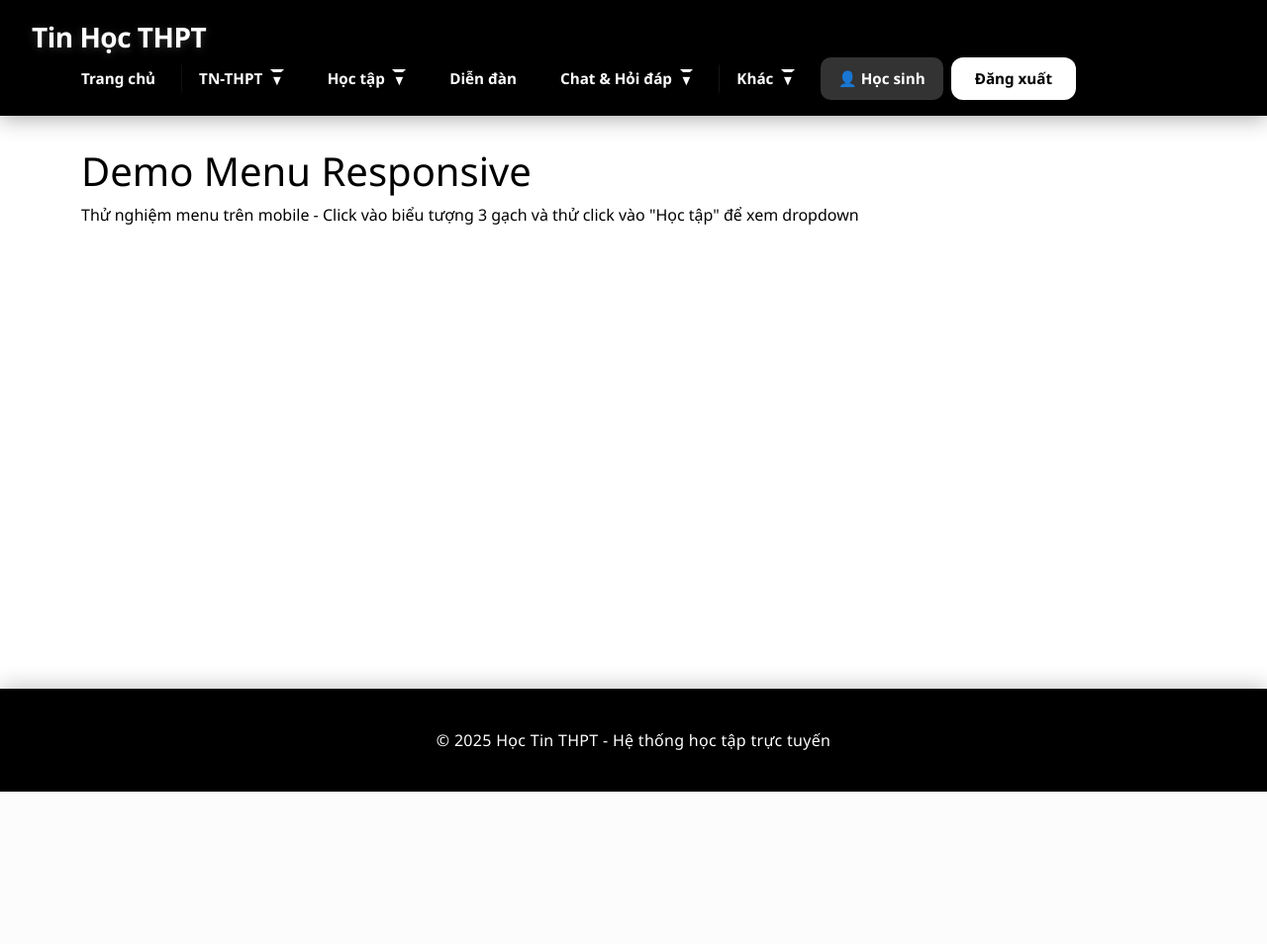
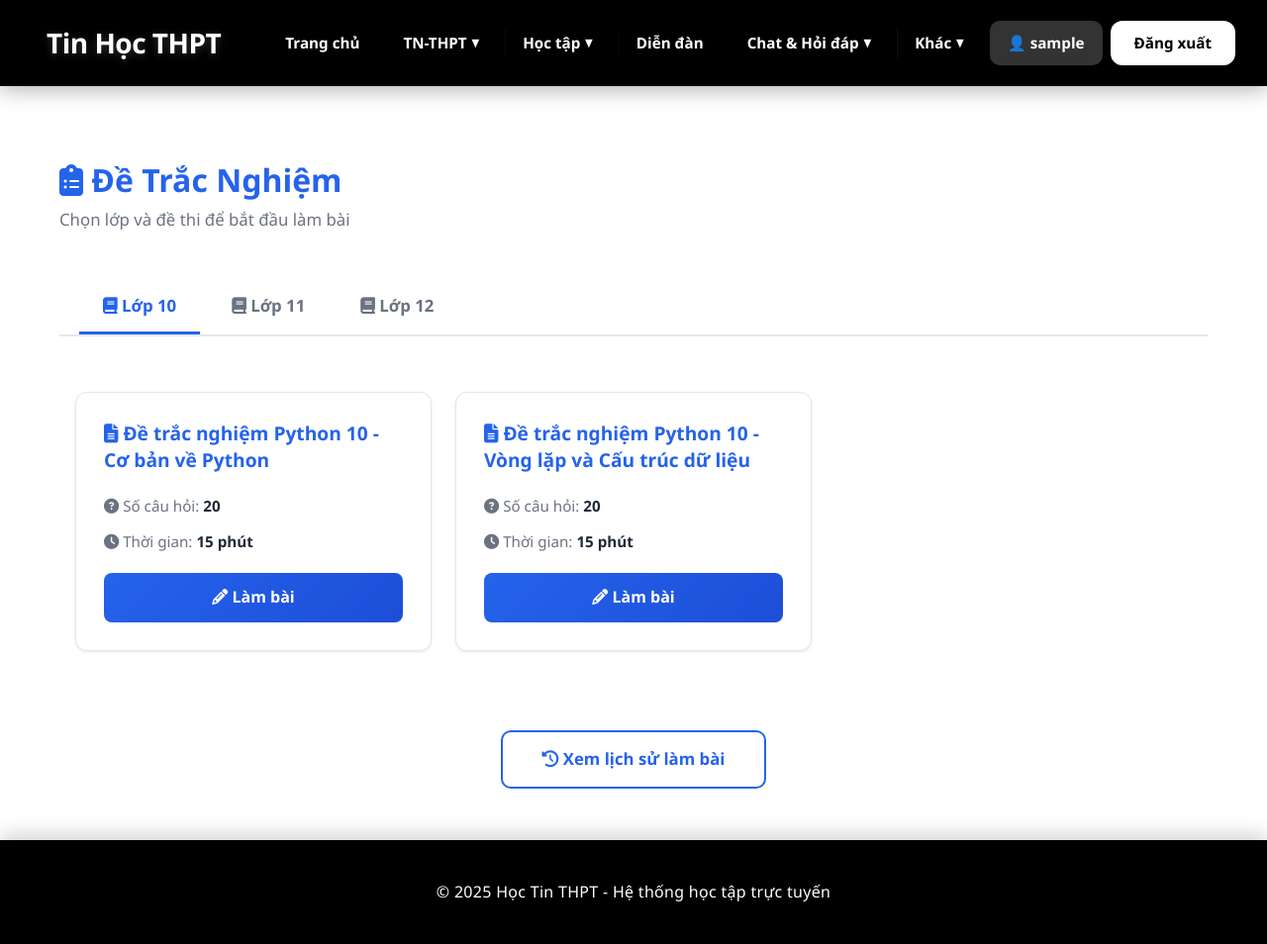
Before and after one commit to totinhht95-ai/website_hoctap, a Flask app: page /tracnghiem in a window 1280 px wide. Shown: the whole page at 99% size. Before the commit the page ends 800 px from the top, so only its background shows below. Run offline with Flask 3, Linux system fonts and the light colour scheme; the visitor is signed in with stand-in values (Sample User, id 1).

Commit message:
chinh sua menu lan 2

```diff
--- a/templates/base.html
+++ b/templates/base.html
@@ -3,10 +3,11 @@
 <head>
     <meta charset="UTF-8">
     <meta name="viewport" content="width=device-width, initial-scale=1.0">
-    <title>Học Tin THPT</title>
+    <title>{% block title %}Học Tin THPT{% endblock %}</title>
 
     <link href="https://cdn.jsdelivr.net/npm/bootstrap@5.3.0/dist/css/bootstrap.min.css" rel="stylesheet">
     <link rel="stylesheet" href="https://cdnjs.cloudflare.com/ajax/libs/font-awesome/6.4.0/css/all.min.css">
+    <link rel="stylesheet" href="{{ url_for('static', filename='css/style.css') }}">
 
     <style>
         * {
@@ -413,7 +457,7 @@
 
     <nav class="navbar">
         <div class="container">
-            <a href="#" class="logo">Tin Học THPT</a>
+            <a href="{{ url_for('index') }}" class="logo">Tin Học THPT</a>
 
             <div class="hamburger" id="hamburger">
                 <span></span>
@@ -422,60 +466,80 @@
             </div>
 
             <ul class="nav-menu" id="navMenu">
-                <li><a href="#" class="nav-link">Trang chủ</a></li>
+                {% if session.user_id %}
+                    <li><a href="{{ url_for('index') }}">Trang chủ</a></li>
 
-                <!-- Dropdown TN-THPT -->
+                    <!-- Dropdown Học tập -->
                     <li class="dropdown">
-                    <a class="dropdown-toggle">TN-THPT</a>
+                        <a>TN-THPT</a>
                         <div class="dropdown-menu-custom">
-                        <a href="#" class="nav-link">Bài tập</a>
-                        <a href="#" class="nav-link">Trắc nghiệm</a>
-                        <a href="#" class="nav-link">Ôn thi</a>
+                            <a href="{{ url_for('exercises') }}">Bài tập</a>
+                            <a href="{{ url_for('tracnghiem') }}">Trắc nghiệm</a>
+                            <a href="{{ url_for('onthi') }}">Ôn thi</a>
                         </div>
                     </li>
 
-                <!-- Dropdown Học tập -->
+                    <!-- Dropdown Lớp học -->
                     <li class="dropdown">
-                    <a class="dropdown-toggle">Học tập</a>
+                        <a>Học tập</a>
                         <div class="dropdown-menu-custom">
-                        <a href="#" class="nav-link">Lớp 10</a>
-                        <a href="#" class="nav-link">Lớp 11</a>
-                        <a href="#" class="nav-link">Lớp 12</a>
+                            <a href="{{ url_for('lop10') }}">Lớp 10</a>
+                            <a href="{{ url_for('lop11') }}">Lớp 11</a>
+                            <a href="{{ url_for('lop12') }}">Lớp 12</a>
                         </div>
                     </li>
 
-                <li><a href="#" class="nav-link">Diễn đàn</a></li>
+                    <li><a href="{{ url_for('forum') }}">Diễn đàn</a></li>
 
-                <!-- Chat & Hỏi đáp -->
+                    <!-- Gộp Chat & Hỏi đáp -->
                     <li class="dropdown">
-                    <a class="dropdown-toggle">Chat & Hỏi đáp</a>
+                        <a>Chat & Hỏi đáp</a>
                         <div class="dropdown-menu-custom">
-                        <a href="#" class="nav-link">Chat</a>
-                        <a href="#" class="nav-link">Hỏi đáp AI</a>
+                            <a href="{{ url_for('chat_room') }}">Chat</a>
+                            <a href="{{ url_for('chatbot') }}">Hỏi đáp AI</a>
                         </div>
                     </li>
 
                     <!-- Menu phụ -->
                     <li class="dropdown">
-                    <a class="dropdown-toggle">Khác</a>
+                        <a>Khác</a>
                         <div class="dropdown-menu-custom">
-                        <a href="#" class="nav-link">Học online</a>
-                        <a href="#" class="nav-link">Ôn tập</a>
-                        <a href="#" class="nav-link">Thống kê</a>
+
+                            <a href="{{ url_for('documents') }}">Học online</a>
+                            <a href="{{ url_for('courses') }}">Ôn tập</a>
+                            {% if session.role == 'teacher' %}
+                                <a href="{{ url_for('teacher_dashboard') }}">Thống kê</a>
+                            {% else %}
+                                <a href="{{ url_for('student_dashboard') }}">Thống kê</a>
+                            {% endif %}
                         </div>
                     </li>
 
-                <li><span>👤 Học sinh</span></li>
-                <li><a href="#" class="btn-logout">Đăng xuất</a></li>
+                    <li><span>👤 {{ session.username }}</span></li>
+                    <li><a href="{{ url_for('logout') }}" class="btn-logout">Đăng xuất</a></li>
+                {% else %}
+                    <li><a href="{{ url_for('login') }}">Đăng nhập</a></li>
+                    <li><a href="{{ url_for('register') }}" class="btn-register">Đăng ký</a></li>
+                {% endif %}
             </ul>
         </div>
     </nav>
 
+    {% with messages = get_flashed_messages(with_categories=true) %}
+        {% if messages %}
+            <div class="container mt-3">
+                {% for category, message in messages %}
+                    <div class="alert alert-{{ category }} alert-dismissible fade show" role="alert">
+                        {{ message }}
+                        <button type="button" class="btn-close" data-bs-dismiss="alert" aria-label="Close"></button>
+                    </div>
+                {% endfor %}
+            </div>
+        {% endif %}
+    {% endwith %}
+
     <main class="main-content">
-        <div class="container">
-            <h1>Demo Menu Responsive</h1>
-            <p>Thử nghiệm menu trên mobile - Click vào biểu tượng 3 gạch và thử click vào "Học tập" để xem dropdown</p>
-        </div>
+        {% block content %}{% endblock %}
     </main>
 
     <footer class="footer">
@@ -501,8 +566,8 @@
         hamburger.addEventListener('click', toggleMenu);
         menuOverlay.addEventListener('click', toggleMenu);
 
-        // Chỉ đóng menu khi click vào link thực sự (không phải dropdown toggle)
-        document.querySelectorAll('.nav-link').forEach(link => {
+        // Chỉ đóng menu khi click vào link thực sự (KHÔNG phải dropdown toggle)
+        document.querySelectorAll('.nav-menu a:not(.dropdown > a)').forEach(link => {
             link.addEventListener('click', () => {
                 if (window.innerWidth <= 992) {
                     toggleMenu();
@@ -510,11 +575,11 @@
             });
         });
 
-        // Xử lý dropdown toggle riêng - KHÔNG đóng menu
-        document.querySelectorAll('.dropdown-toggle').forEach(dropdownLink => {
+        // Xử lý dropdown toggle - KHÔNG đóng menu
+        document.querySelectorAll('.dropdown > a').forEach(dropdownLink => {
             dropdownLink.addEventListener('click', function(e) {
                 e.preventDefault();
-                e.stopPropagation(); // Ngăn sự kiện lan truyền
+                e.stopPropagation();
 
                 if (window.innerWidth <= 992) {
                     const dropdown = this.parentElement;
```
Also changed, not shown: other parts of templates/base.html (+47 -1 lines). Lines whose indentation alone changed are shown as unchanged.
